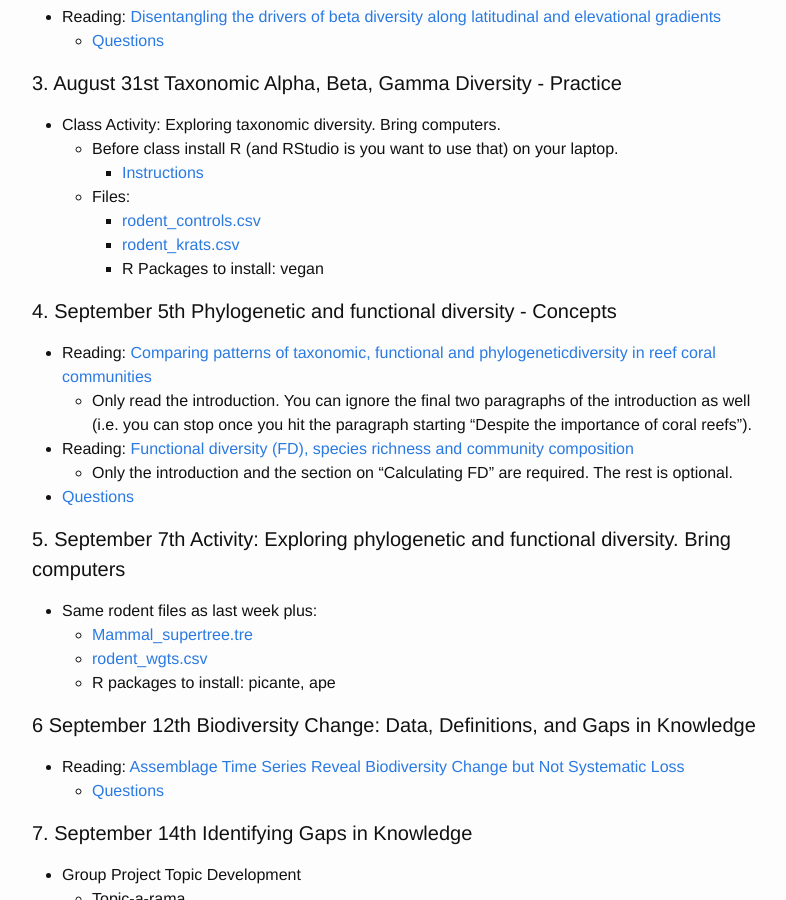
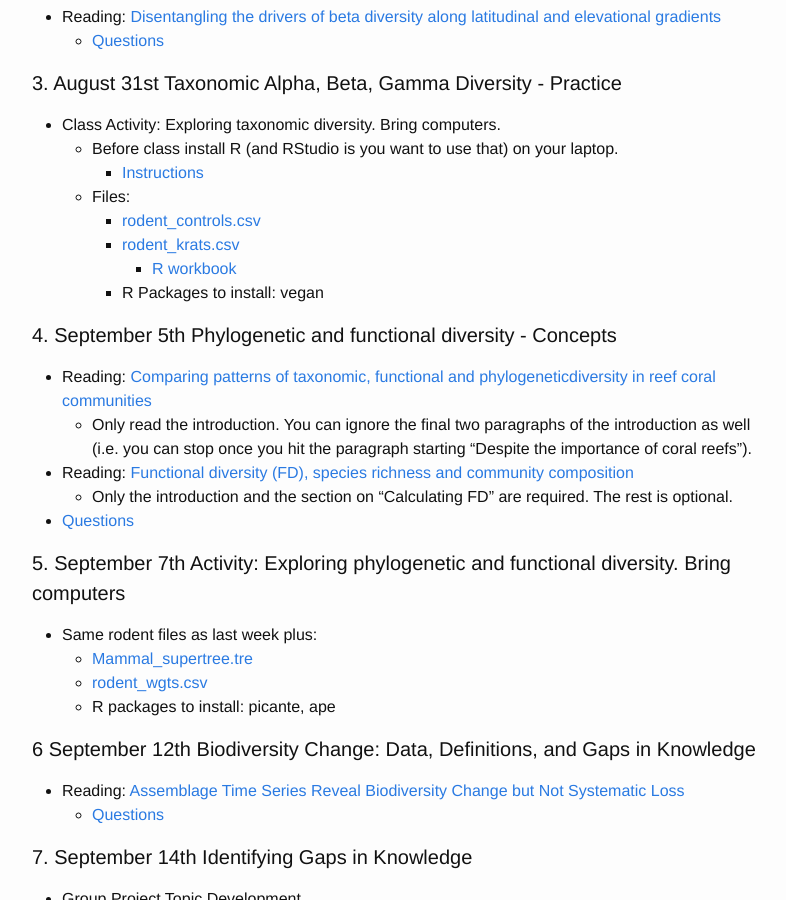
Before and after one commit to skmorgane/biodiversity-course, a Jekyll site: the page built from schedule.md, in a window 1280 px wide and 900 px high, scrolled down 437 px. Shown: the whole window, without its empty margins (238-1024 px from the left). Built offline with Jekyll 4.4.1, drawn with Linux system fonts in a browser that asks for light colours.

Commit message:
Add link to Alpha Beta Gamma workbook

```diff
--- a/schedule.md
+++ b/schedule.md
@@ -20,6 +20,7 @@
 	* Files:
 	    * [rodent_controls.csv]({{ site.baseurl }}/exercises/AlphaBetaGamma/rodent_controls.csv)
 	    * [rodent_krats.csv]({{ site.baseurl }}/exercises/AlphaBetaGamma/rodent_krats.csv)
+            * [R workbook]({{ site.baseurl }}/exercises/AlphaBetaGamma/alpha_beta_gamma_2023.Rmd)
         * R Packages to install: vegan
 
 #### 4. September 5th Phylogenetic and functional diversity - Concepts
```
